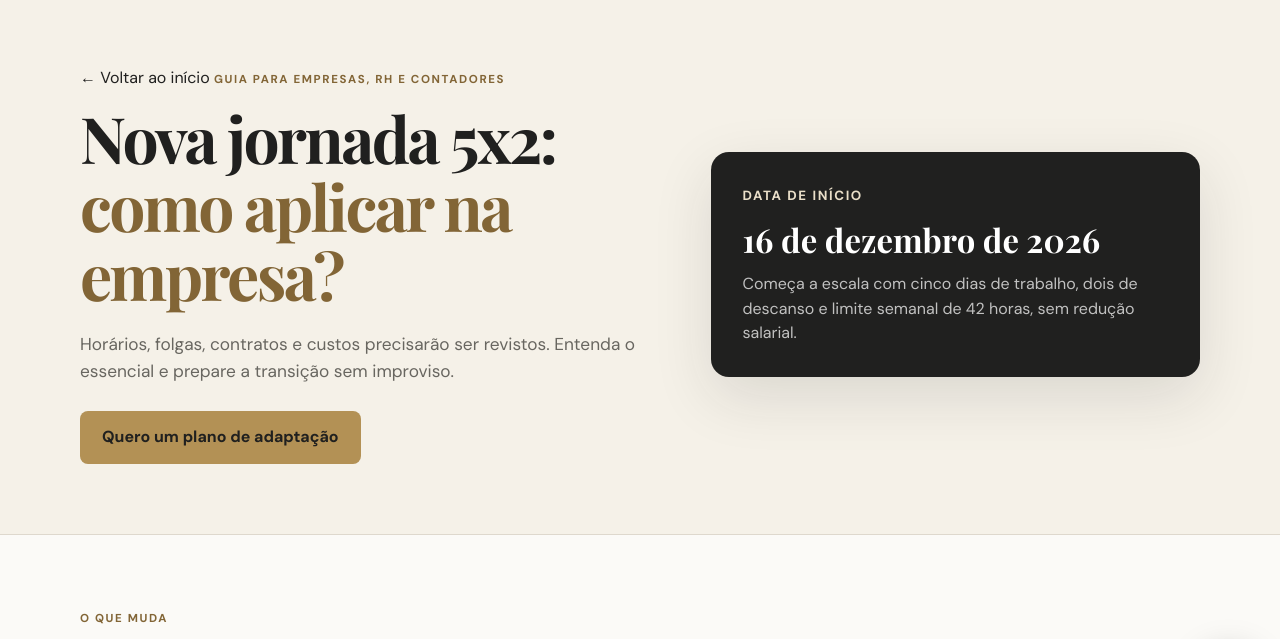
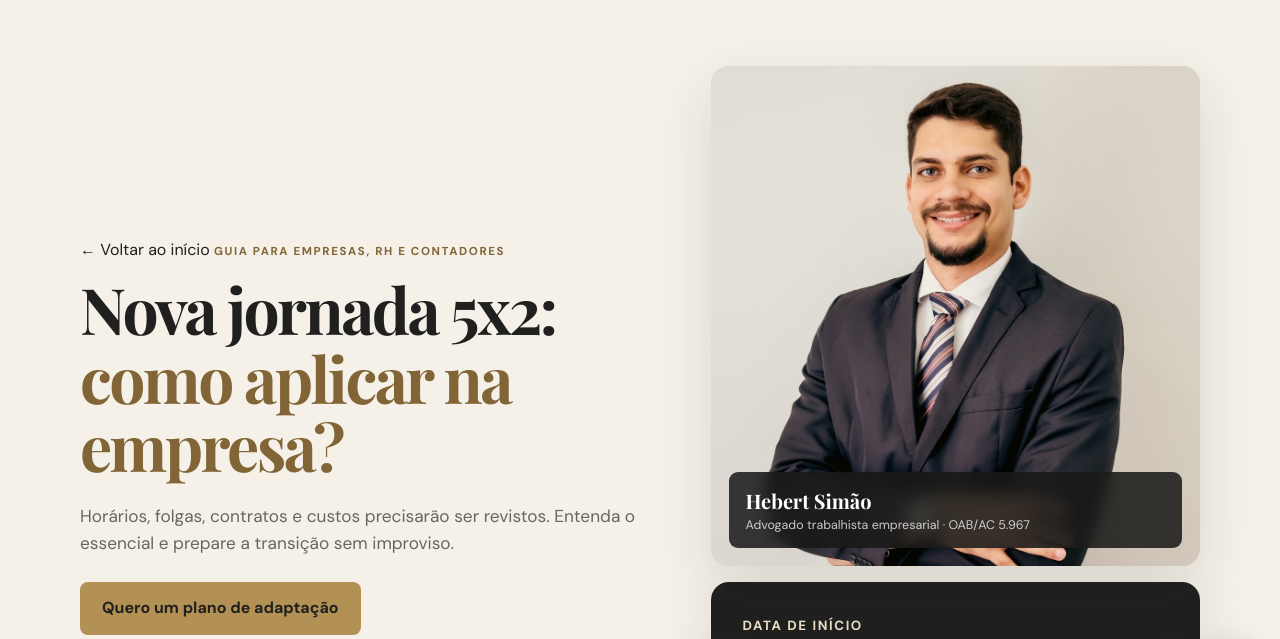
Before and after one commit to hebertsimaoadv-cmyk/trabalhista-empresarial, a plain HTML site: page jornada-5x2.html in a window 1280 px wide. Shown: the part 81-720 px from the top of the page. Drawn offline with nearby package versions, Linux system fonts and the light colour scheme.

Commit message:
Adiciona foto profissional à página da jornada 5x2

```diff
--- a/jornada-5x2.html
+++ b/jornada-5x2.html
@@ -24,7 +24,11 @@
     .five-hero h1{font-size:clamp(2.7rem,5vw,4.8rem);letter-spacing:-.04em}
     .five-hero h1 em{font-style:normal;color:var(--gold-dark)}
     .five-lead{font-size:1.08rem;color:var(--muted);max-width:690px;margin:22px 0 26px}
-    .date-card{background:var(--ink);color:#fff;border-radius:18px;padding:31px;box-shadow:var(--shadow)}
+    .five-profile{position:relative;overflow:hidden;height:500px;border-radius:18px;background:#ded8cd;box-shadow:var(--shadow)}
+    .five-profile img{width:100%;height:100%;display:block;object-fit:cover;object-position:center 18%}
+    .five-profile-caption{position:absolute;left:18px;right:18px;bottom:18px;padding:13px 16px;border-radius:9px;background:rgba(25,25,24,.86);color:#fff;backdrop-filter:blur(8px)}
+    .five-profile-caption strong,.five-profile-caption span{display:block}.five-profile-caption strong{font-family:"Playfair Display",serif;font-size:1.25rem}.five-profile-caption span{font-size:.78rem;color:rgba(255,255,255,.76)}
+    .date-card{background:var(--ink);color:#fff;border-radius:18px;padding:31px;box-shadow:var(--shadow);margin-top:16px}
     .date-card small{color:var(--gold-light);text-transform:uppercase;letter-spacing:.12em;font-weight:700}
     .date-card strong{display:block;font-family:"Playfair Display",serif;font-size:2.05rem;line-height:1.15;margin:13px 0}
     .date-card p{color:rgba(255,255,255,.72);margin:0}
@@ -41,8 +45,8 @@
     .five-cta h2{font-size:clamp(2.1rem,4vw,3.4rem)}.five-cta p{color:rgba(255,255,255,.72)}
     .offer-card{background:#fff;color:var(--ink);border-radius:16px;padding:28px}.offer-card ul{padding-left:20px;color:var(--muted)}.offer-card li{margin:8px 0}
     .source-note{font-size:.76rem;color:var(--muted);margin-top:25px}.source-note a{color:var(--gold-dark);font-weight:700}
-    @media(max-width:900px){.five-grid,.five-cta-grid{grid-template-columns:1fr}.change-grid,.check-grid{grid-template-columns:1fr 1fr}}
-    @media(max-width:640px){.five-hero{padding:48px 0}.five-hero h1{font-size:2.55rem}.five-section,.five-cta{padding:52px 0}.change-grid,.check-grid{grid-template-columns:1fr}.date-card,.offer-card{padding:23px}}
+    @media(max-width:900px){.five-grid,.five-cta-grid{grid-template-columns:1fr}.change-grid,.check-grid{grid-template-columns:1fr 1fr}.five-profile{height:480px;max-width:520px}}
+    @media(max-width:640px){.five-hero{padding:48px 0}.five-hero h1{font-size:2.55rem}.five-section,.five-cta{padding:52px 0}.change-grid,.check-grid{grid-template-columns:1fr}.date-card,.offer-card{padding:23px}.five-profile{height:390px}}
   </style>
   <script type="application/ld+json">
   {"@context":"https://schema.org","@type":"LegalService","name":"Hebert Simão Advocacia Trabalhista Empresarial","url":"https://trabalhista-empresarial.vercel.app/jornada-5x2.html","areaServed":"Acre","serviceType":"Orientação para implantação da jornada 5x2 em empresas"}
@@ -72,11 +76,17 @@
           <p class="five-lead">Horários, folgas, contratos e custos precisarão ser revistos. Entenda o essencial e prepare a transição sem improviso.</p>
           <a class="btn btn-primary" href="#diagnostico">Quero um plano de adaptação</a>
         </div>
-        <aside class="date-card">
-          <small>Data de início</small>
-          <strong>16 de dezembro de 2026</strong>
-          <p>Começa a escala com cinco dias de trabalho, dois de descanso e limite semanal de 42 horas, sem redução salarial.</p>
-        </aside>
+        <div>
+          <div class="five-profile">
+            <img src="hebert-simao.jpg?v=20260804-1" alt="Hebert Simão, advogado trabalhista empresarial" />
+            <div class="five-profile-caption"><strong>Hebert Simão</strong><span>Advogado trabalhista empresarial · OAB/AC 5.967</span></div>
+          </div>
+          <aside class="date-card">
+            <small>Data de início</small>
+            <strong>16 de dezembro de 2026</strong>
+            <p>Começa a escala com cinco dias de trabalho, dois de descanso e limite semanal de 42 horas, sem redução salarial.</p>
+          </aside>
+        </div>
       </div>
     </section>
 
```
